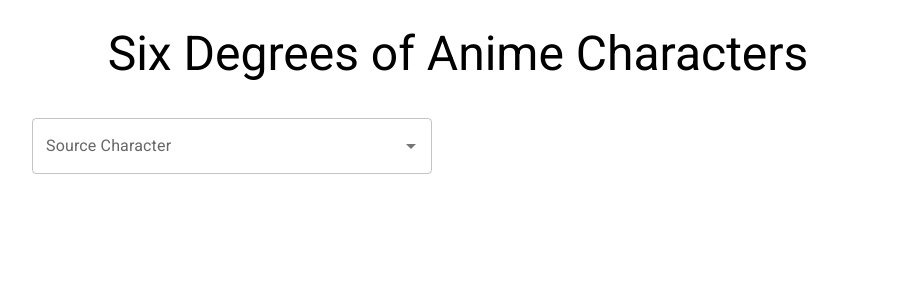
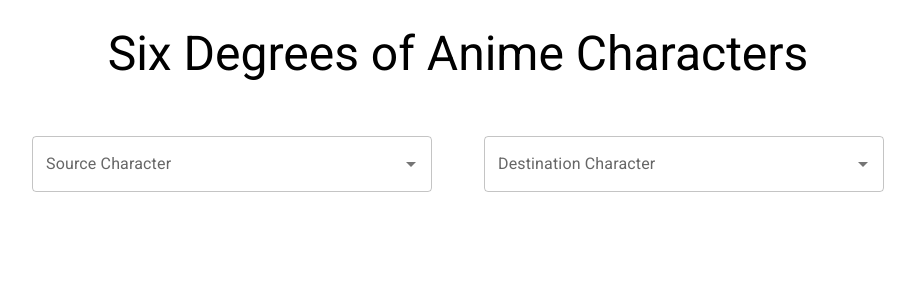
Before and after one commit to hadialhakeem/sdoac, a React (Vite) app in the folder frontend/: page / in a window 1280 px wide. Shown: the top 300 px of the page, without its empty margins (182-1097 px from the left). Built offline with nearby package versions, Linux system fonts and the light colour scheme; no server answers.

Commit message:
autocomplete done, add GO button next

```diff
--- a/frontend/src/components/AutocompleteCharacter.tsx
+++ b/frontend/src/components/AutocompleteCharacter.tsx
@@ -3,7 +3,12 @@ import {useEffect, useState} from "react";
 import {Character} from "../api/models.ts";
 import {BackendAPI} from "../api/backend.ts";
 
-const AutocompleteCharacter = () => {
+interface AutocompleteCharacterProps {
+    textLabel: string
+    floatRight?: boolean
+}
+
+const AutocompleteCharacter = ({ textLabel, floatRight }: AutocompleteCharacterProps) => {
     const [options, setOptions] = useState<Character[]>([]);
     const [search, setSearch] = useState("")
 
@@ -16,17 +21,19 @@ const AutocompleteCharacter = () => {
             BackendAPI
             .searchCharacters(search)
             .then(res => setOptions(res.data)),
-            1000)
+            500)
 
         return () => clearTimeout(getOptions)
     }, [search])
 
+    let float = 'left';
+    if (floatRight) float = 'right';
 
     return(
         <Autocomplete
             inputValue={search}
             options={options}
-            sx={{ width: 400, float: 'left' }}
+            sx={{ width: 400, float: float }}
             onInputChange={(_e, newSearch) => setSearch(newSearch)}
             onChange = {(_e, newValue) => onValueChange(newValue)}
 
@@ -34,7 +41,7 @@ const AutocompleteCharacter = () => {
                 option.mal_id === value.mal_id}
 
             renderInput={(params) =>
-                <TextField {...params} label="Source Character"/>}
+                <TextField {...params} label={textLabel} />}
             filterOptions={x => x}
             getOptionLabel={option => option.name || ""}
 
--- a/frontend/src/components/Home.tsx
+++ b/frontend/src/components/Home.tsx
@@ -10,6 +10,7 @@ const Home = () => {
             </Typography>
             <br />
             <br />
+            <br />
             <Search />
         </div>
     )
--- a/frontend/src/components/Search.tsx
+++ b/frontend/src/components/Search.tsx
@@ -4,7 +4,10 @@ import AutocompleteCharacter from "./AutocompleteCharacter.tsx";
 const Search = () => {
     return (
         <div>
-            <AutocompleteCharacter />
+            <AutocompleteCharacter textLabel={'Source Character'} />
+            <AutocompleteCharacter textLabel={'Destination Character'} floatRight />
+            <br/>
+            <br />
         </div>
     )
 }
```
